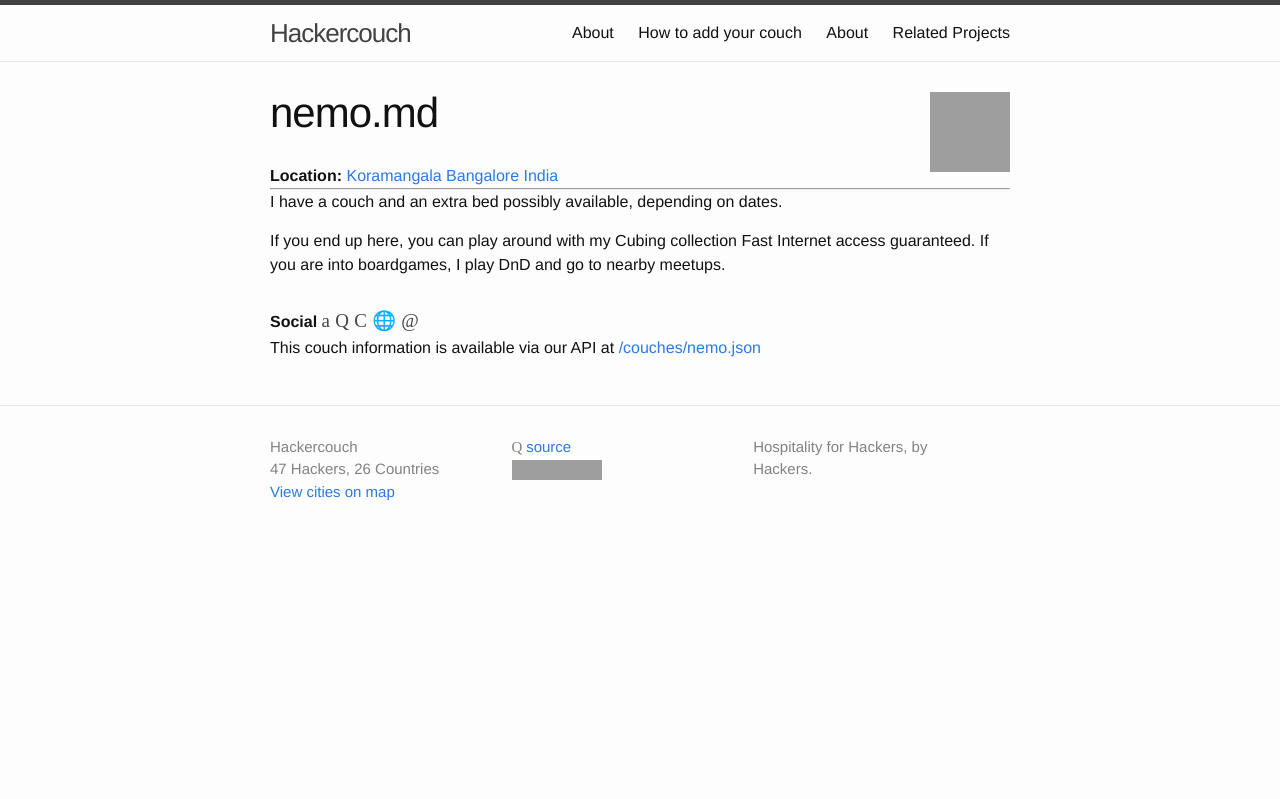
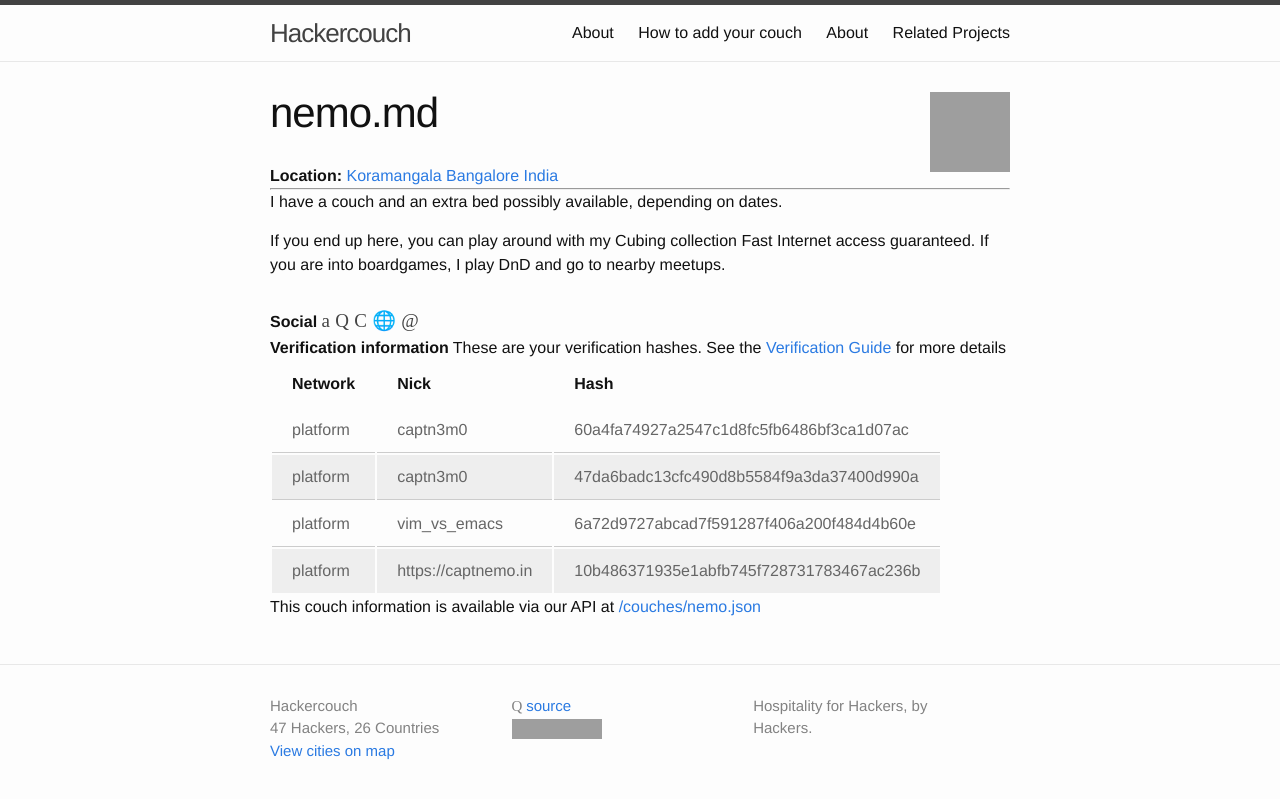
Before and after one commit to hackercouch/hackercouch, a Jekyll site: the page built from _couches/nemo.md, in a window 1280 px wide, cut to the strip 0-799 px from the top of the page. Built offline with Jekyll 4.4.1, drawn with Linux system fonts in a browser that asks for light colours; some web fonts are replaced; grey boxes are pictures that could not be loaded.

Commit message:
[verify] Initial work on verification

```diff
--- /dev/null
+++ b/_includes/verify.html
@@ -0,0 +1,21 @@
+<table>
+    <thead>
+        <tr>
+            <th>Network</th>
+            <th>Nick</th>
+            <th>Hash</th>
+        </tr>
+    </thead>
+    <tbody>
+        {% assign platforms = "twitter|github|reddit|website" | split: "|" %}
+        {% for platform in platforms %}
+        {% if couch[platform] %}
+            <tr>
+                <td>platform</td>
+                <td>{{couch[platform]}}</td>
+                <td>{{couch | verify_user_hash:platform}}</td>
+            </tr>
+        {% endif %}
+        {% endfor %}
+    </tbody>
+</table>
--- a/_layouts/couch.html
+++ b/_layouts/couch.html
@@ -36,6 +36,16 @@ layout: default
         </span>
     </div>
 
+    <div class="verify">
+        <strong>Verification information</strong>
+        <span>
+            These are your verification hashes. See the <a href="/verify/" title="Verification Guide">Verification Guide</a>
+            for more details
+        </span>
+        {% assign couch = page %}
+        {% include verify.html %}
+    </div>
+
     <p>
     This couch information is available via our API at
     <a href="{{page.url | remove_first:'.html'}}.json">
--- /dev/null
+++ b/_plugins/verify_hash.rb
@@ -0,0 +1,13 @@
+require 'digest/sha1'
+
+module Jekyll
+  module VerifyUserHash
+    def verify_user_hash(couch, platform)
+      nick = couch['nick']
+      platform_nick = couch['platform']
+      Digest::SHA1.hexdigest("#{nick}.hackercouch/#{platform}/#{platform_nick}")
+    end
+  end
+end
+
+Liquid::Template.register_filter(Jekyll::VerifyUserHash)
```
Also changed, not shown: _includes/social.html (line endings or trailing spaces).
